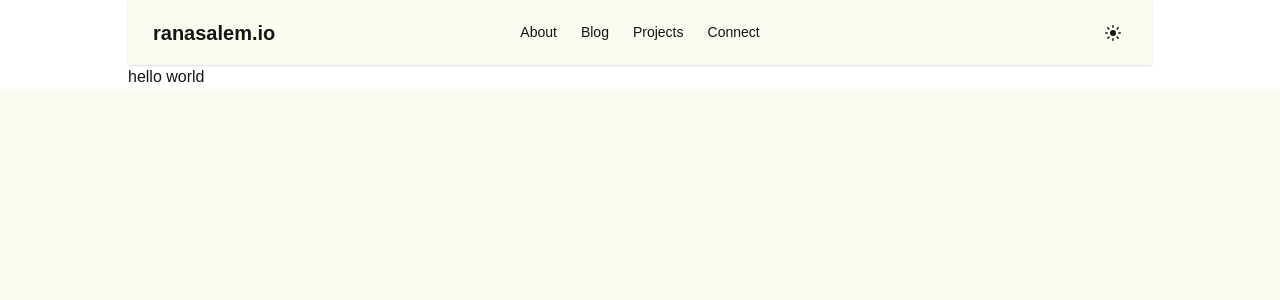
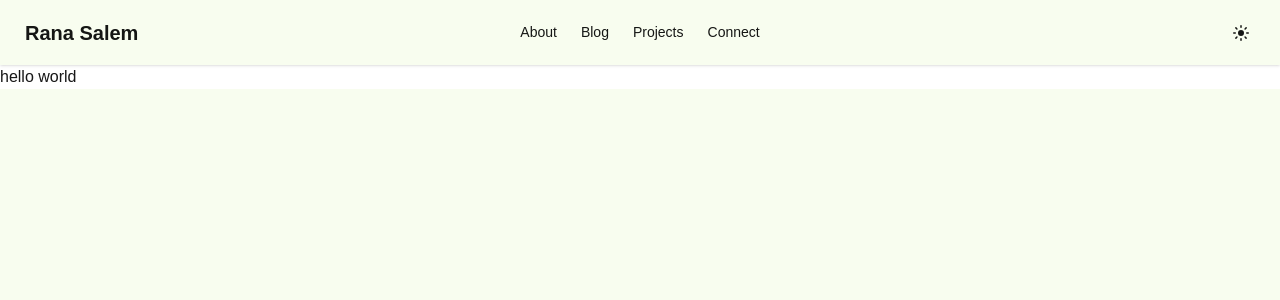
Before and after one commit to rtasalem/ranasalem.io, a Next.js app: page / in a window 1280 px wide. Shown: the top 300 px of the page. Built offline with nearby package versions, Linux system fonts and the light colour scheme.

Commit message:
finish navbar

```diff
--- a/app/components/navbar/brand.tsx
+++ b/app/components/navbar/brand.tsx
@@ -1,5 +1,5 @@
 export function NavbarBrand() {
   return (
-    <a href="/" className="btn btn-ghost text-xl">ranasalem.io</a>
+    <a href="/" className="btn btn-ghost text-xl">Rana Salem</a>
   )
 }
--- a/app/layout.tsx
+++ b/app/layout.tsx
@@ -28,11 +28,10 @@ export default function RootLayout({
       <body
         className={`${geistSans.variable} ${geistMono.variable} antialiased`}
       >
-        <div className="container mx-auto max-w-5xl">
+        <div className="container mx-auto max-w-full">
           <Navbar />
           {children}
         </div>
-
       </body>
     </html>
   )
```
